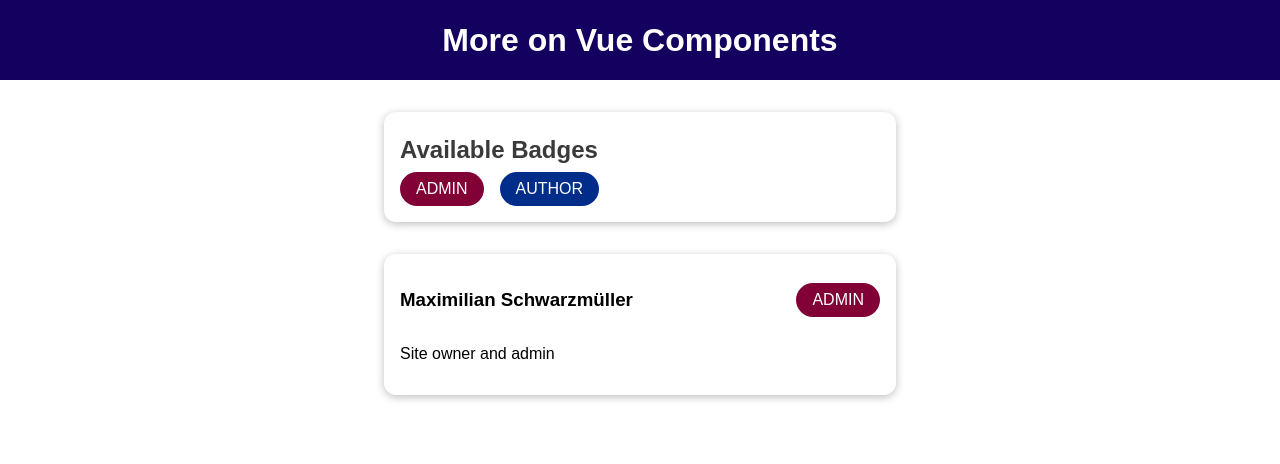
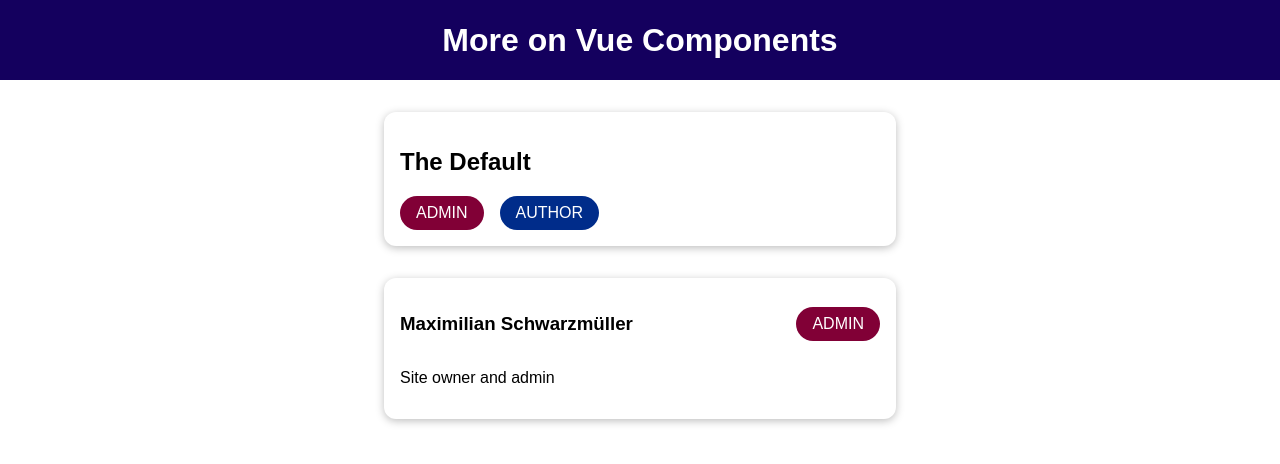
Before and after one commit to jrnewton/udemy-vue-complete-guide, a Vue app: page / in a window 1280 px wide. Shown: the top 464 px of the page. Built offline with nearby package versions, Linux system fonts and the light colour scheme.

Commit message:
Example of default content for a slot

```diff
--- a/src/components/BadgeList.vue
+++ b/src/components/BadgeList.vue
@@ -1,9 +1,11 @@
 <template>
   <section>
     <base-card>
+      <!--
       <template v-slot:header>
         <h2>Available Badges</h2>
       </template>
+      -->
       <template v-slot:default>
         <ul>
           <li>
--- a/src/components/BaseCard.vue
+++ b/src/components/BaseCard.vue
@@ -1,7 +1,12 @@
 <template>
   <div>
     <header>
-      <slot name="header"></slot>
+      <slot name="header">
+        <!-- this is default content
+            if slot is not populated by
+            component -->
+        <h2>The Default</h2>
+      </slot>
     </header>
     <!-- you can have 1 unamed slot
     which becomes the default slot -->
```
